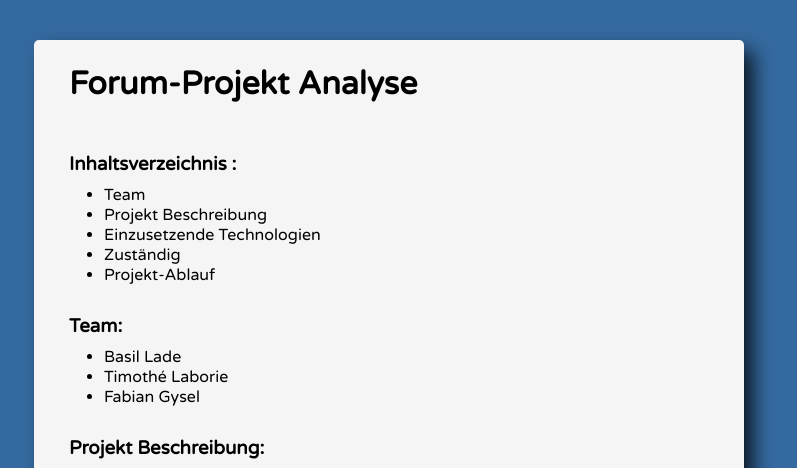
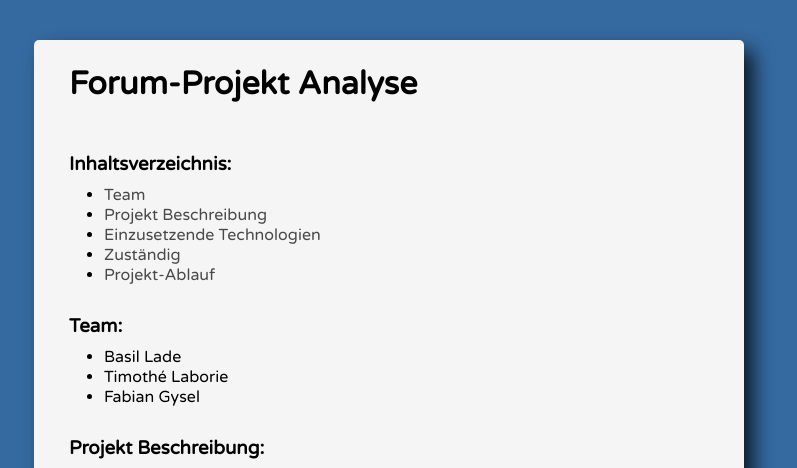
Before and after one commit to GyselAnimatioon/ProjektForumModul133, a PHP site: page /projekt_texte/doku.html in a window 1280 px wide. Shown: the top 468 px of the page, without its empty margins (251-1048 px from the left). Run offline with PHP 8.4, Linux system fonts and the light colour scheme; some web fonts are replaced.

Commit message:
extended doku.html index and adapted doku.css

```diff
--- a/css/DokuStyle/doku.css
+++ b/css/DokuStyle/doku.css
@@ -56,3 +56,12 @@ body {
 .list-item {
     margin-left: 35px;
 }
+
+.index {
+    text-decoration: none;
+    color: rgba(0,0,0,0.7);
+}
+
+.index:hover {
+    color: rgba(0,0,0,1);
+}
--- a/projekt_texte/doku.html
+++ b/projekt_texte/doku.html
@@ -20,17 +20,17 @@
 
                 <!-- Jedes "Kapitel" wird in ein Block gepackt(content-block) -->
                 <div class="content-block">
-                    <h3 class="headline-big"> Inhaltsverzeichnis : </h3>
+                    <h3 class="headline-big"> Inhaltsverzeichnis: </h3>
                     <ul class="list-items">
-                        <li class="list-item">Team</li>
-                        <li class="list-item">Projekt Beschreibung</li>
-                        <li class="list-item">Einzusetzende Technologien</li>
-                        <li class="list-item">Zuständig</li>
-                        <li class="list-item">Projekt-Ablauf</li>
+                        <li class="list-item"><a class="index" href="#team">Team</a></li>
+                        <li class="list-item"><a class="index" href="#beschreibung">Projekt Beschreibung</a></li>
+                        <li class="list-item"><a class="index" href="#technologien">Einzusetzende Technologien</a></li>
+                        <li class="list-item"><a class="index" href="#zustaendig">Zuständig</a></li>
+                        <li class="list-item"><a class="index" href="#proj-ablauf">Projekt-Ablauf</a></li>
                     </ul>
                 </div>
 
-                <div class="content-block">
+                <div id="team" class="content-block">
                     <!-- Titel des Blocks -->
                     <h3 class="headline-big"> Team: </h3>
                     <!-- Inhalt des Blocks -->
@@ -41,12 +41,12 @@
                     </ul>
                 </div>
 
-                <div class="content-block">
+                <div id="beschreibung" class="content-block">
                     <h3 class="headline-big"> Projekt Beschreibung: </h3>
                     <p> Es wird in einer Partnerarbeit eine 3- Tier WEB Applikation definiert und selbständig entwickelt. </p>
                 </div>
 
-                <div class="content-block">
+                <div id="technologien" class="content-block">
                     <h3 class="headline-big"> Einzusetzende Technologien: </h3>
                     <ul class="list-items">
                         <li class="list-item"> MySQL ist eine Sprache für die Datenbanken, wir Habens gewählt weil schon wussten, wie man das benutzt. </li>
@@ -57,7 +57,7 @@
                     </ul>
                 </div>
 
-                <div class="content-block">
+                <div id="zustaendig" class="content-block">
                     <h3 class="headline-big"> Zuständig: </h3>
 
                     <h4 class="headline-sm"> Basil Lade: </h4>
@@ -85,7 +85,7 @@
                     </ul>
                 </div>
 
-                <div class="content-block">
+                <div id="proj-ablauf" class="content-block">
                     <h3 class="headline-big"> Projekt-Ablauf: </h3>
 
                     <ol class="list-items">
```
